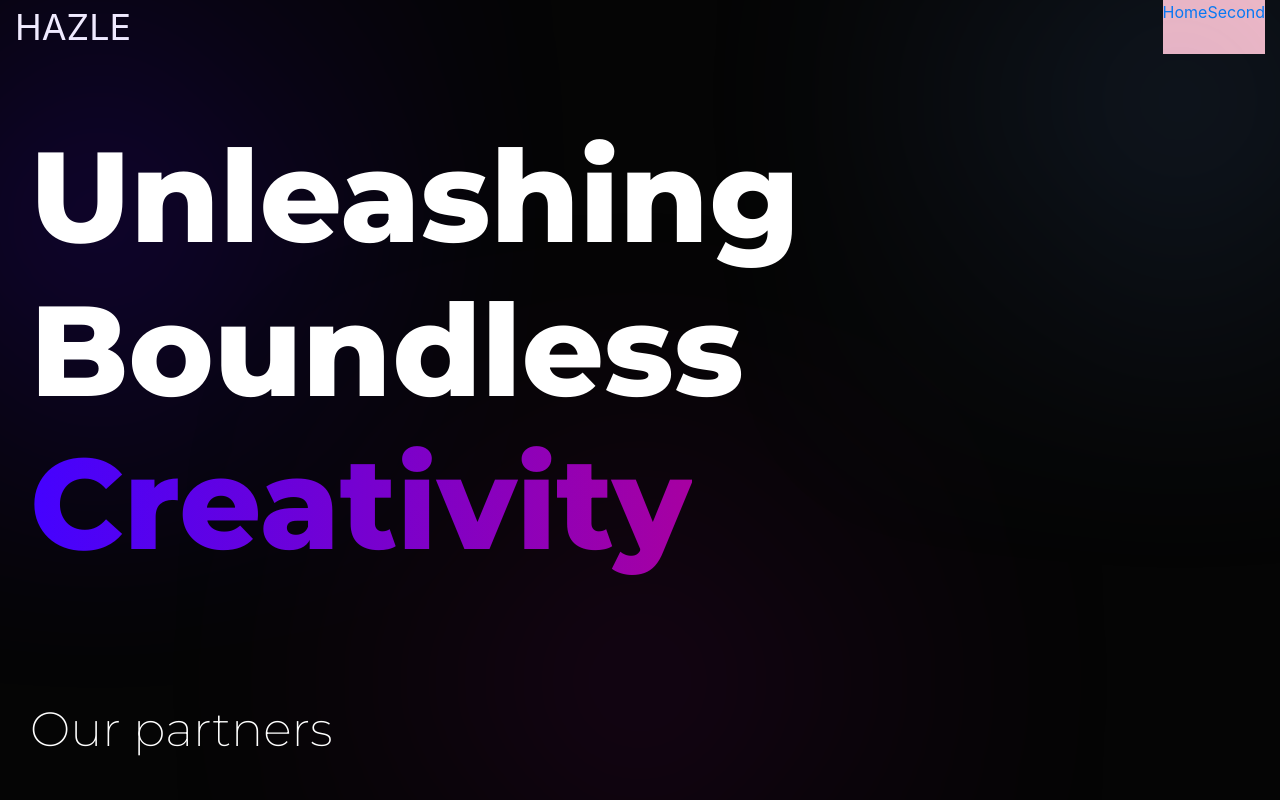
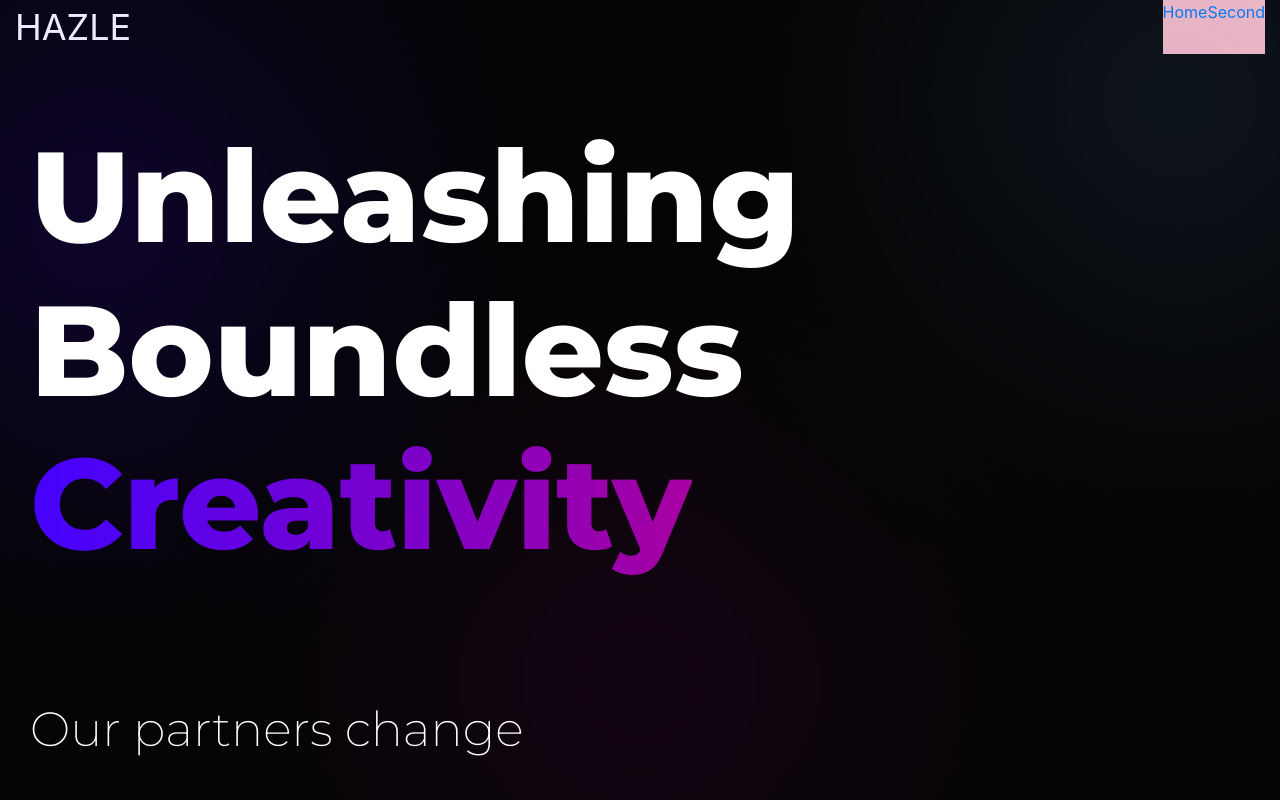
Before and after one commit to hazle-pl/hazle.pl, a React (Create React App) app in the folder app/: page / in a window 1280 px wide. Shown: the top 800 px of the page. Built offline with nearby package versions, Linux system fonts and the light colour scheme.

Commit message:
Update home.tsx

```diff
--- a/app/src/pages/home.tsx
+++ b/app/src/pages/home.tsx
@@ -28,7 +28,7 @@ export const Home: React.FC = () => {
     <section className="bg-neutral-900">
       <div className="content-wrapper">
         <Container>
-          <h2>Our partners</h2>
+          <h2>Our partners change</h2>
           <InfiniteGalerry pictures={pictures} />
         </Container>
       </div>
```
